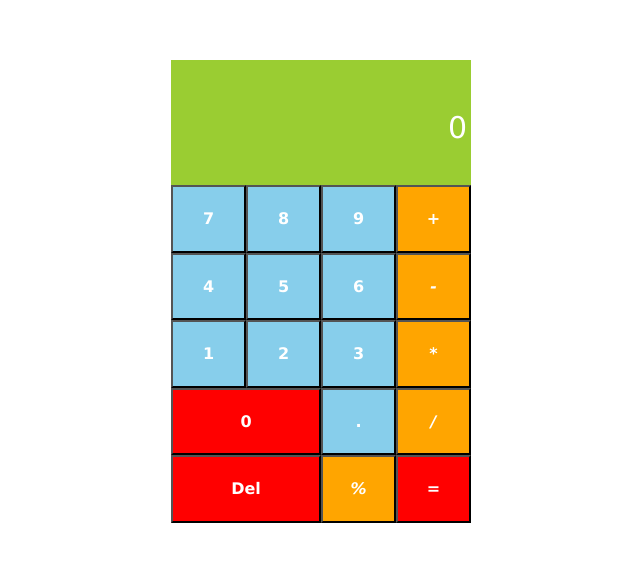
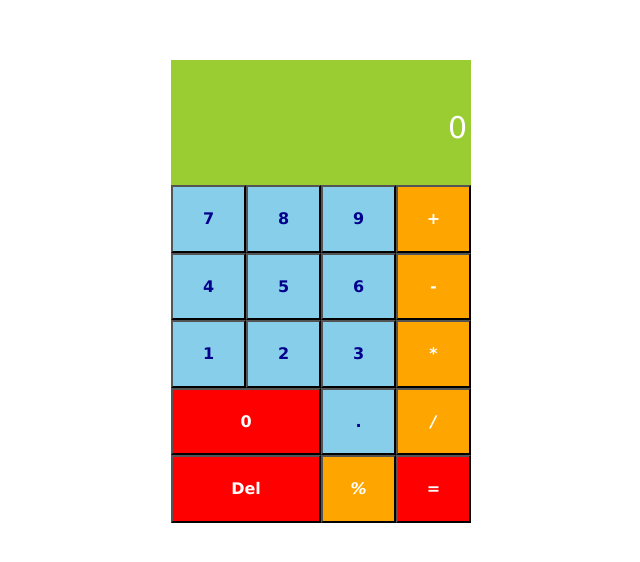
Before and after one commit to cmpradeepkumar/react-calculator, a React (Create React App) app: page / in a window 1280 px wide. Shown: the top 562 px of the page, without its empty margins (319-959 px from the left). Built offline with nearby package versions, Linux system fonts and the light colour scheme.

Commit message:
Plus and Minus updated

```diff
--- a/src/App.js
+++ b/src/App.js
@@ -2,42 +2,80 @@ import React, { useState } from "react";
 import "./style.css";
 
 export default function App() {
-  const result = useState(0);
-  function addItem(e){
-    e.preventDefault();
-    console.log('addItem');
+const [result, setResult] = useState(0);
+const [added, setAdded] = useState(0);
+const [minused, setMinused] = useState(0);
+const [operator, setOperator] = useState('');
+function addItem(e){
+  if(result === 0)
+    setResult(e.target.value);
+  else if(added !== 0)
+    setResult(e.target.value);
+  else if(minused !== 0)
+    setResult(e.target.value);
+  else
+    setResult(result+e.target.value);
+}
+function add(e) {
+  added = (Number(result)+Number(added));
+  setAdded(added);
+  setResult(added);
+  setOperator('+');
+}
+function minus(e) {
+  if(minused !== 0)
+    minused = (Number(minused)-Number(result));
+  else
+    minused = (Number(result)-Number(minused));
+    setMinused(minused);
+    setResult(minused);
+    setOperator('-');
   }
+function equals(e) {
+  if(operator === '+')
+    result = (Number(added)+Number(result));
+  else if(operator === '-')
+    result = (Number(minused)-Number(result));
+  setResult(result);
+  setAdded(0);
+  setMinused(0);
+}
+function clear(e) {
+  setResult(0);
+  setAdded(0);
+  setMinused(0);
+}
   return (
     <div className="base">
     <div className="calcResult">{result}</div>
     <div className="calcTable">
       <div className="calcRow">
-        <div className="calcCell"><button onClick={addItem} className="buttonBlue">7</button></div>
-        <div className="calcCell"><button onClick={addItem} className="buttonBlue">8</button></div>
-        <div className="calcCell"><button onClick={addItem} className="buttonBlue">9</button></div>
-        <div className="calcCell"><button onClick={addItem} className="buttonOrange">+</button></div>
+        <div className="calcCell"><button onClick={addItem} value="7" className="buttonBlue">7</button></div>
+        <div className="calcCell"><button onClick={addItem} value="8" className="buttonBlue">8</button></div>
+        <div className="calcCell"><button onClick={addItem} value="9" className="buttonBlue">9</button></div>
+        <div className="calcCell"><button onClick={add} className="buttonOrange">+</button></div>
       </div>
       <div className="calcRow">
-        <div className="calcCell"><button onClick={addItem} className="buttonBlue">4</button></div>
-        <div className="calcCell"><button onClick={addItem} className="buttonBlue">5</button></div>
-        <div className="calcCell"><button onClick={addItem} className="buttonBlue">6</button></div>
-        <div className="calcCell"><button onClick={addItem} className="buttonOrange">-</button></div>
+        <div className="calcCell"><button onClick={addItem} value="4" className="buttonBlue">4</button></div>
+        <div className="calcCell"><button onClick={addItem} value="5" className="buttonBlue">5</button></div>
+        <div className="calcCell"><button onClick={addItem} value="6" className="buttonBlue">6</button></div>
+        <div className="calcCell"><button onClick={minus} className="buttonOrange">-</button></div>
       </div>
       <div className="calcRow">
-        <div className="calcCell"><button onClick={addItem} className="buttonBlue">1</button></div>
-        <div className="calcCell"><button onClick={addItem} className="buttonBlue">2</button></div>
-        <div className="calcCell"><button onClick={addItem} className="buttonBlue">3</button></div>
+        <div className="calcCell"><button onClick={addItem} value="1" className="buttonBlue">1</button></div>
+        <div className="calcCell"><button onClick={addItem} value="2" className="buttonBlue">2</button></div>
+        <div className="calcCell"><button onClick={addItem} value="3" className="buttonBlue">3</button></div>
         <div className="calcCell"><button onClick={addItem} className="buttonOrange">*</button></div>
       </div>
       <div className="calcRow">
-        <div className="calcCell"><button onClick={addItem} className="buttonLarge buttonRed">0</button></div>
+        <div className="calcCell"><button onClick={addItem} value="0" className="buttonLarge buttonRed">0</button></div>
         <div className="calcCell"><button onClick={addItem} className="buttonBlue">.</button></div>
         <div className="calcCell"><button onClick={addItem} className="buttonOrange">/</button></div>
       </div>
       <div className="calcRow">
-        <div className="calcCell"><button onClick={addItem} className="buttonLarge buttonRed">Del</button></div>
+        <div className="calcCell"><button onClick={clear} className="buttonLarge buttonRed">Del</button></div>
         <div className="calcCell"><button onClick={addItem} className="buttonOrange">%</button></div>
-        <div className="calcCell"><button onClick={addItem} className="buttonRed">=</button></div>
+        <div className="calcCell"><button onClick={equals} className="buttonRed">=</button></div>
       </div>
     </div>
     </div>
--- a/src/style.css
+++ b/src/style.css
@@ -44,6 +44,7 @@ button {
   font-family: Verdana, Geneva, Tahoma, sans-serif;
   font-size: medium;
   font-weight: bolder;
+  cursor: pointer;
 }
 
 .buttonLarge {
@@ -64,5 +65,5 @@ button {
 
 .buttonBlue{
   background-color: skyblue;
-  color: white;
+  color: darkblue
 }
```
